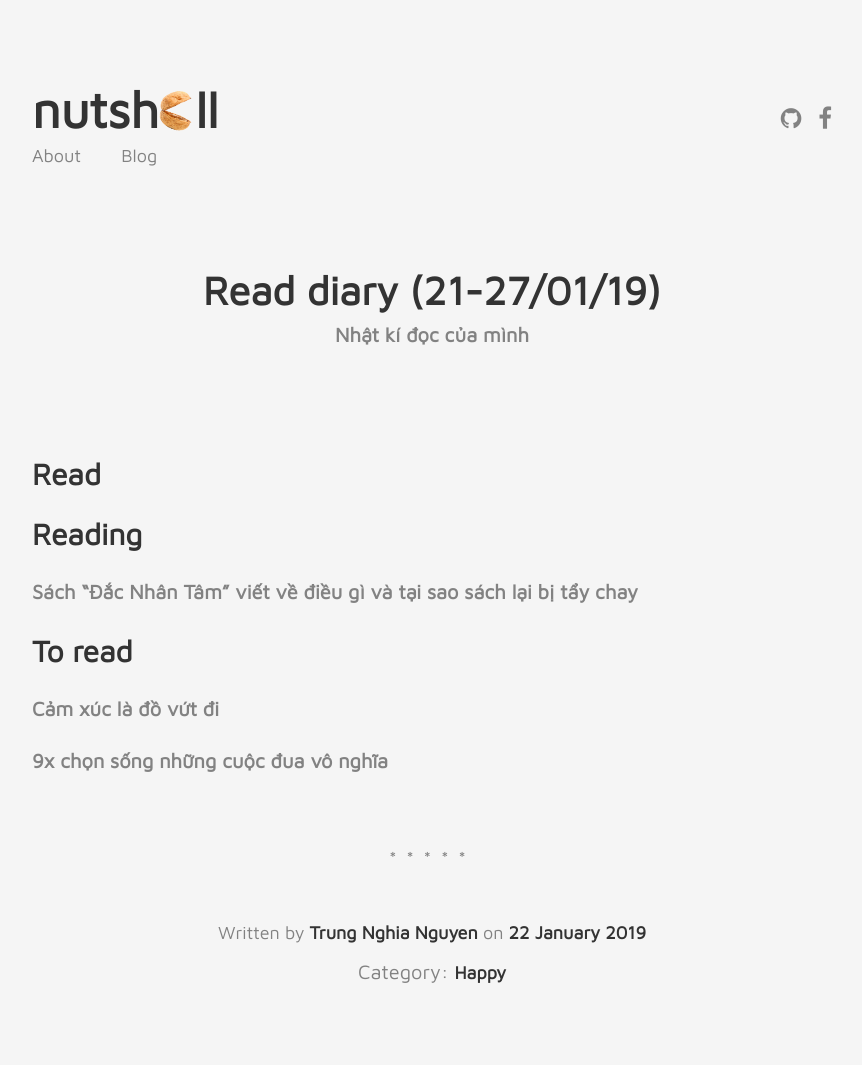
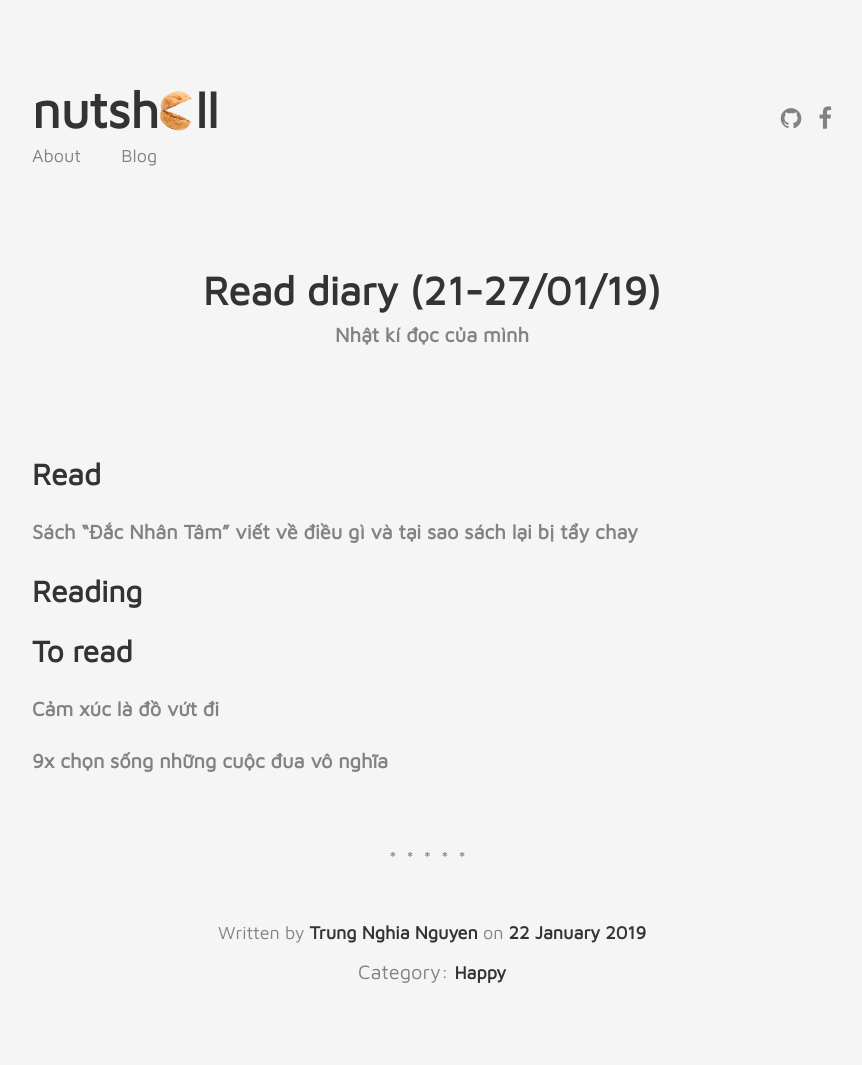
Before and after one commit to Lego1st/lego1st.github.io, a Jekyll site: the page built from _posts/2019-01-22-reading-diary.md, in a window 1280 px wide. Shown: the whole page, without its empty margins (208-1070 px from the left). Built offline with Jekyll 4.4.1, drawn with Linux system fonts in a browser that asks for light colours.

```diff
--- a/_posts/2019-01-22-reading-diary.md
+++ b/_posts/2019-01-22-reading-diary.md
@@ -9,11 +9,11 @@ categories:
 ---
 ## Read
 
-
+[Sách "Đắc Nhân Tâm" viết về điều gì và tại sao sách lại bị tẩy chay](https://spiderum.com/bai-dang/Sach-Dac-Nhan-Tam-Viet-Ve-Dieu-Gi-Va-Tai-Sao-Sach-Lai-Bi-Tay-Chay-e97?fbclid=IwAR06NpZXC7gkDv5sy3RCjoN9kLxSI_1a7S09Ku58fIGDv1Fo3onbrzwRQsE)
 
 ## Reading
 
-[Sách "Đắc Nhân Tâm" viết về điều gì và tại sao sách lại bị tẩy chay](https://spiderum.com/bai-dang/Sach-Dac-Nhan-Tam-Viet-Ve-Dieu-Gi-Va-Tai-Sao-Sach-Lai-Bi-Tay-Chay-e97?fbclid=IwAR06NpZXC7gkDv5sy3RCjoN9kLxSI_1a7S09Ku58fIGDv1Fo3onbrzwRQsE)
+
 
 ## To read
 
```
